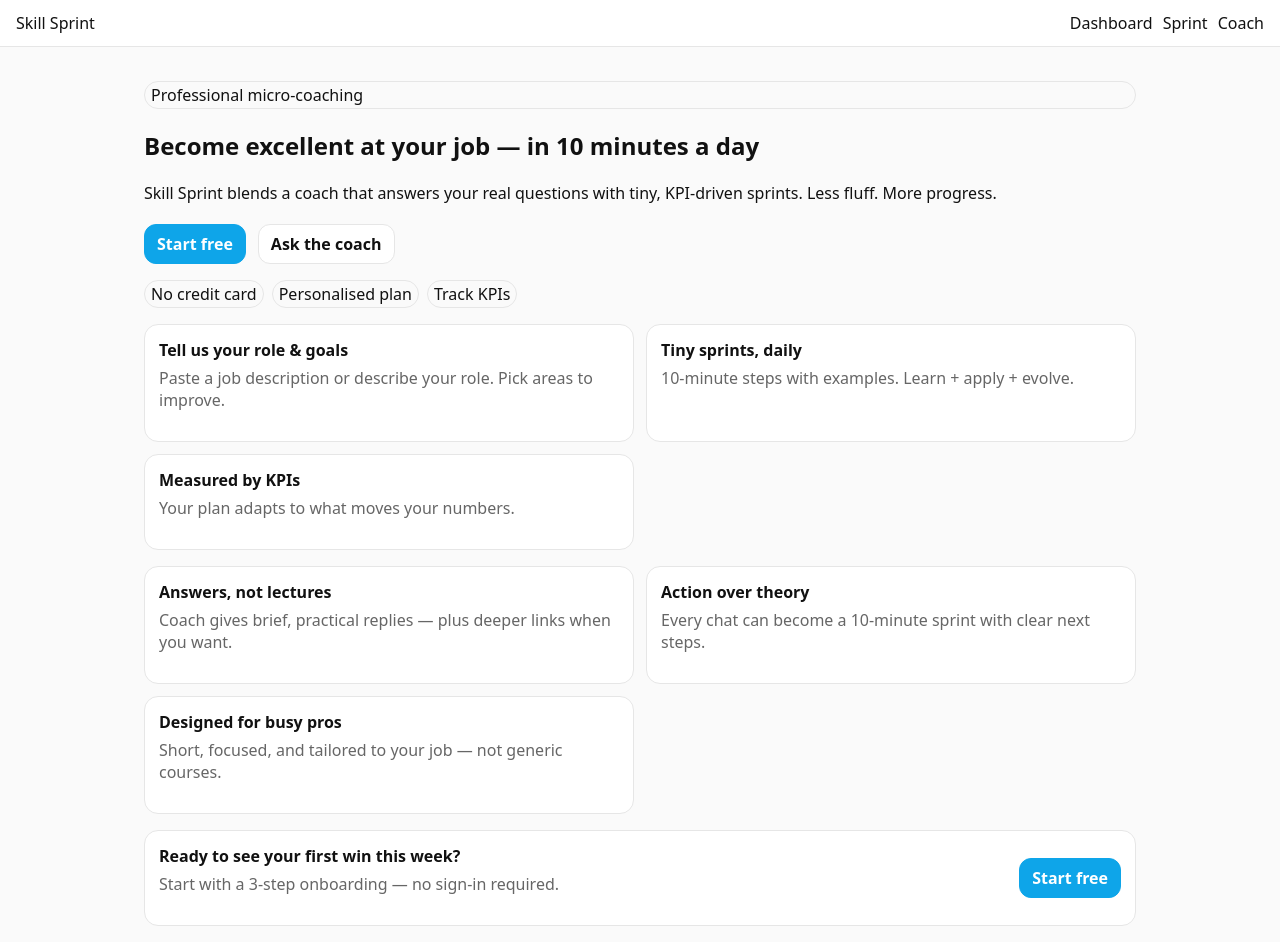
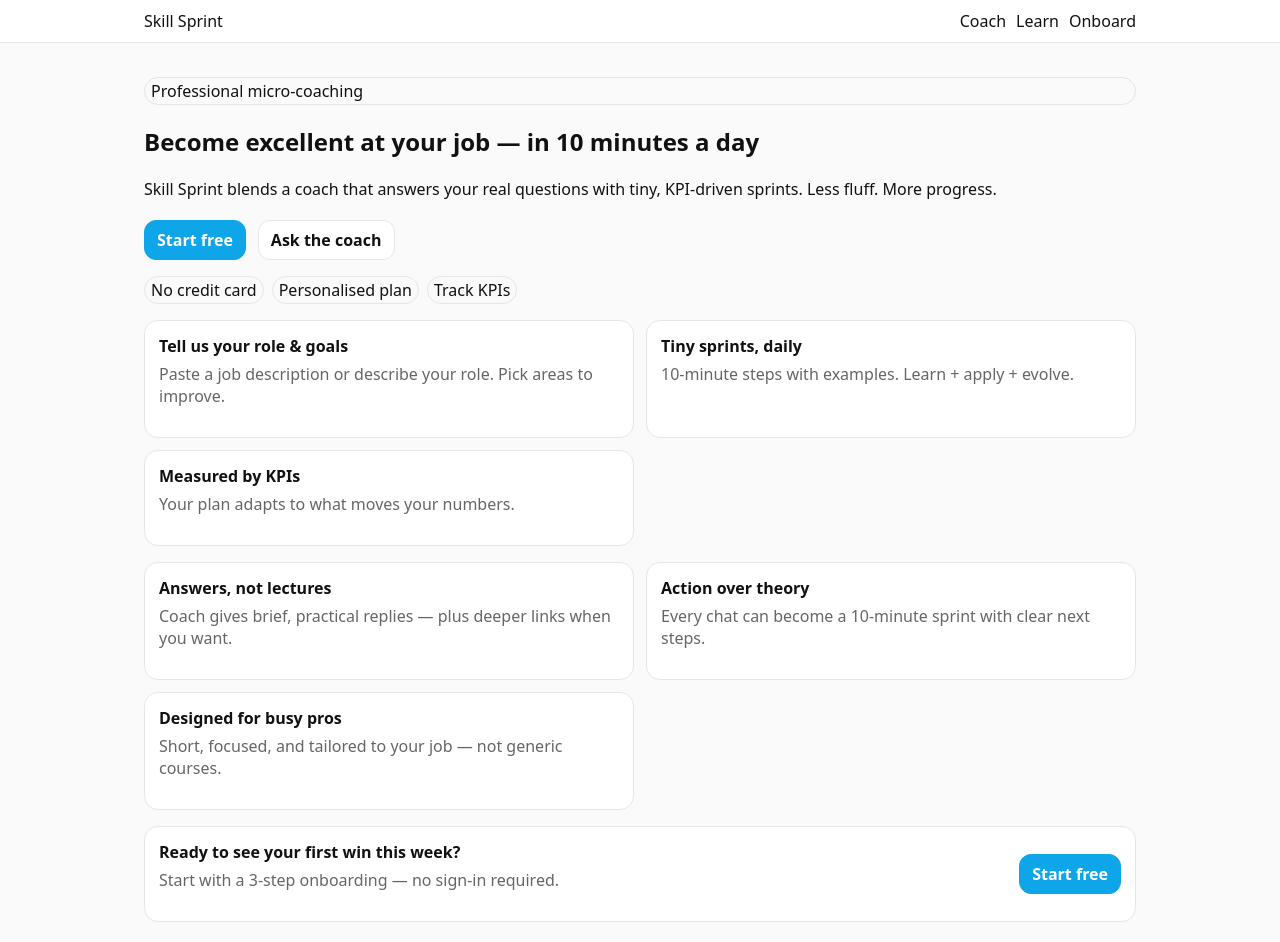
Before and after one commit to jammoody/skill-sprint, a Next.js app: page / in a window 1280 px wide. Built offline with nearby package versions, Linux system fonts and the light colour scheme.

Commit message:
Update Nav.js

```diff
--- a/components/Nav.js
+++ b/components/Nav.js
@@ -10,42 +10,33 @@ export default function Nav({ active="" }){
 
   return (
     <header className="nav">
-      <div className="nav-inner">
+      <div className="nav-inner container" style={{padding:'10px 16px'}}>
         <Link href="/" className="brand">Skill Sprint</Link>
-
-        {/* Always-visible core actions */}
         <nav className="nav-core">
-          <Item href="/dashboard" label="Dashboard" keyName="dash" />
-          <Item href="/sprint" label="Sprint" keyName="today" />
           <Item href="/coach" label="Coach" keyName="coach" />
+          <Item href="/learn" label="Learn" keyName="learn" />
+          <Item href="/onboarding" label="Onboard" keyName="onboard" />
         </nav>
-
-        {/* Burger */}
-        <button aria-label="Menu" className="burger" onClick={()=>setOpen(!open)}>
-          <span/><span/><span/>
-        </button>
+        <button aria-label="Menu" className="burger" onClick={()=>setOpen(!open)}><span/><span/><span/></button>
       </div>
-
       {open && (
-        <div className="nav-drawer">
+        <div className="nav-drawer container">
+          <Link href="/coach" className="nav-drawer-link">Coach</Link>
+          <Link href="/learn" className="nav-drawer-link">Learn</Link>
           <Link href="/onboarding" className="nav-drawer-link">Onboarding</Link>
-          <Link href="/kpis" className="nav-drawer-link">KPIs</Link>
-          <Link href="/sprints" className="nav-drawer-link">All sprints</Link>
-          <Link href="/learn" className="nav-drawer-link">Learn</Link>
           <Link href="/profile" className="nav-drawer-link">Profile</Link>
         </div>
       )}
-
       <style jsx>{`
         .nav{position:sticky;top:0;background:#fff;border-bottom:1px solid var(--border);z-index:50}
-        .nav-inner{display:flex;align-items:center;justify-content:space-between;gap:12px;padding:12px 16px}
+        .nav-inner{display:flex;align-items:center;justify-content:space-between;gap:12px}
         .brand{font-weight:900;letter-spacing:.2px}
         .nav-core{display:flex;gap:10px}
         .nav-link{padding:6px 10px;border:1px solid transparent;border-radius:10px}
         .nav-link.active{border-color:var(--accent);}
         .burger{width:40px;height:36px;border:1px solid var(--border);border-radius:10px;background:#fff;display:flex;flex-direction:column;align-items:center;justify-content:center;gap:4px}
         .burger span{display:block;width:18px;height:2px;background:#111}
-        .nav-drawer{border-top:1px solid var(--border);padding:8px 16px;display:grid;gap:8px}
+        .nav-drawer{border-top:1px solid var(--border);padding:8px 0;display:grid;gap:8px}
         .nav-drawer-link{padding:6px 10px;border:1px solid var(--border);border-radius:10px}
         @media(min-width:900px){ .burger{display:none} .nav-drawer{display:none} }
       `}</style>
```
